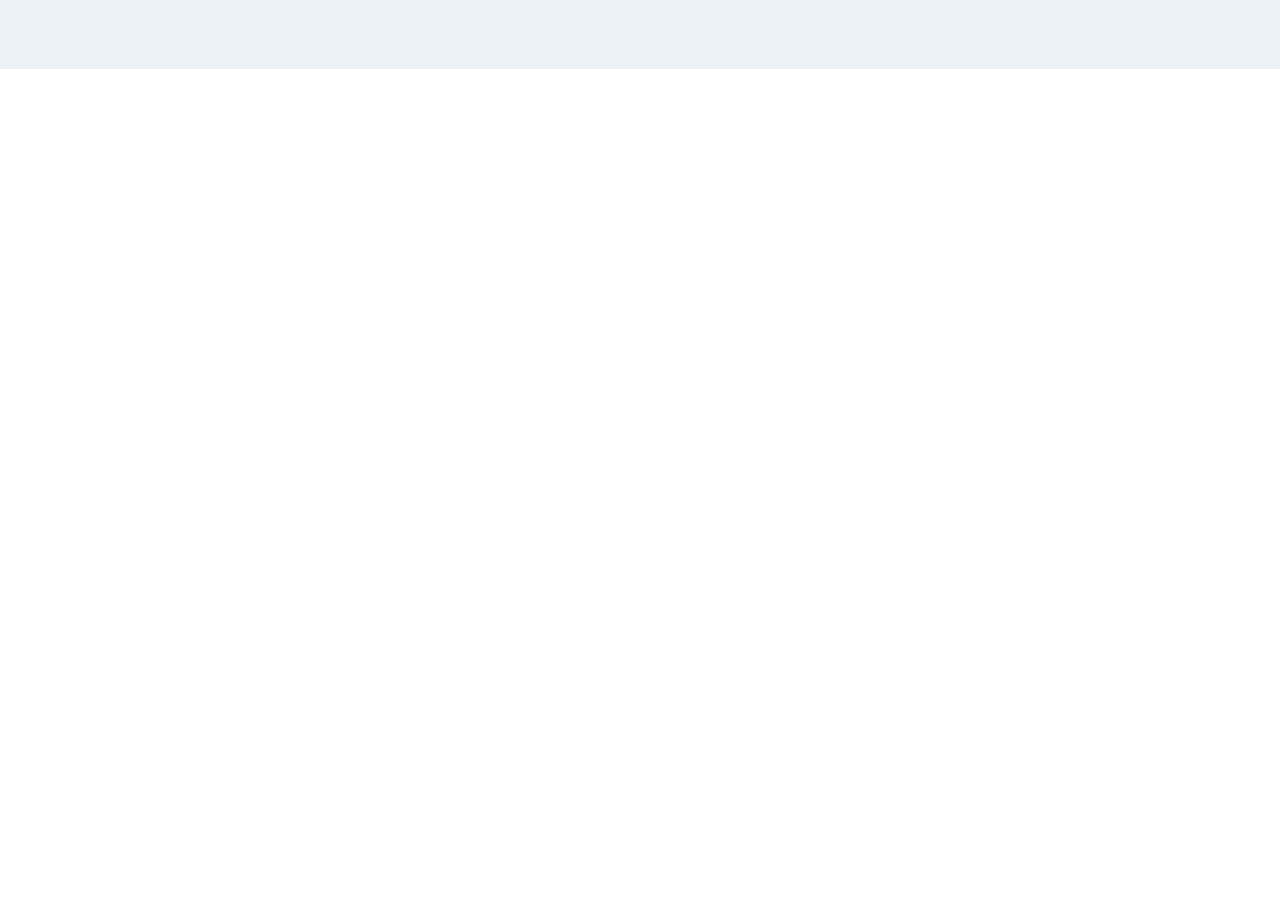
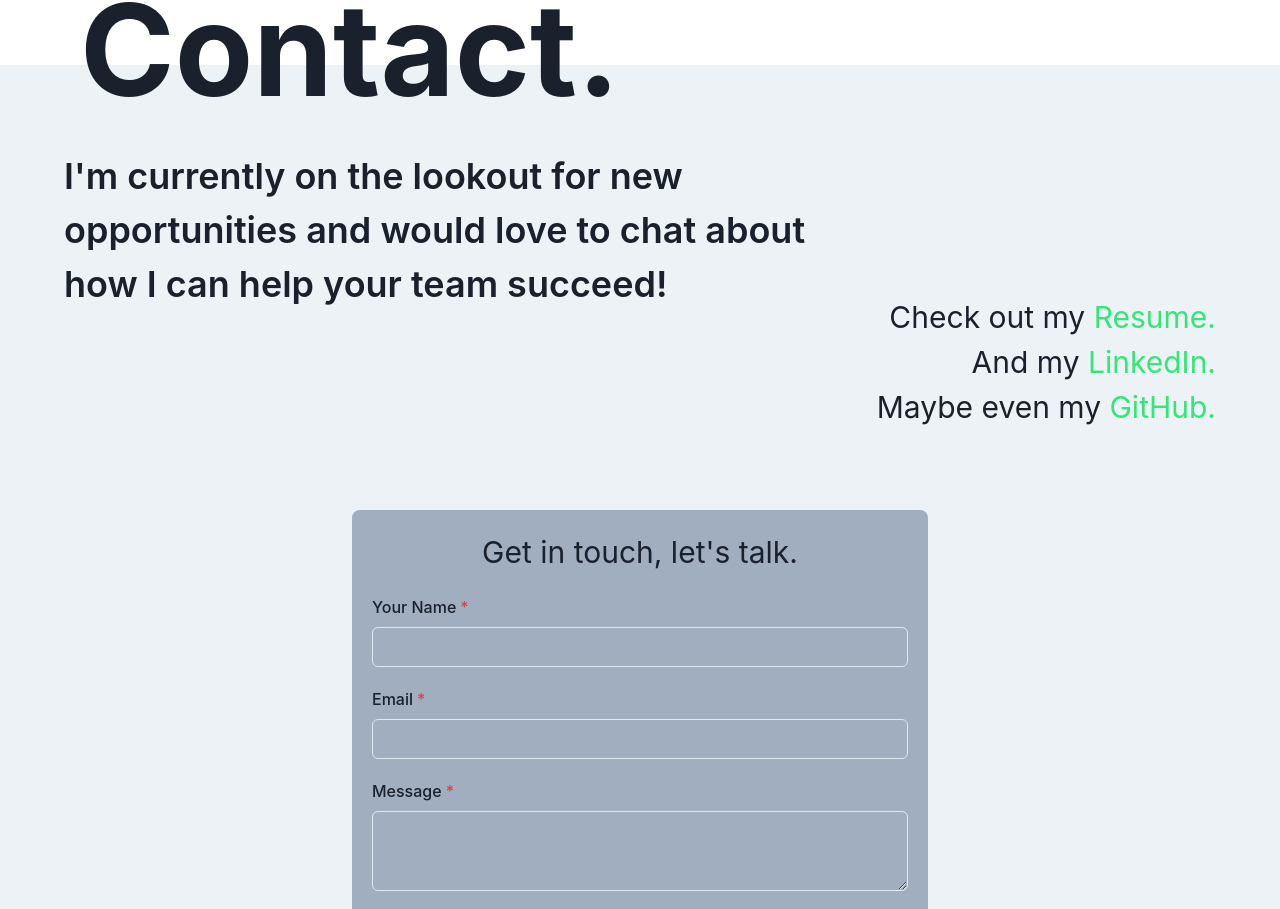
Before and after one commit to GeoSauer/geortfolio-next, a Next.js app: page /contact in a window 1280 px wide. Shown: the part 315-1224 px from the top of the page. Before the commit the page ends 800 px from the top, so only its background shows below. Built offline with nearby package versions, Linux system fonts and the light colour scheme.

Commit message:
added Contact and fixed small layout error

```diff
--- a/components/About.js
+++ b/components/About.js
@@ -49,7 +49,6 @@ export default function About() {
             columns={{ base: 3, md: 5 }}
             spacingY={{ base: 5, md: 20 }}
             justifyItems={"center"}
-            pb={20}
           >
             {myData.about.techStack?.map((tech, idx) => (
               <Image key={idx} src={tech.imageUrl} alt={tech.name} width={80} height={80} />
--- a/components/Contact.js
+++ b/components/Contact.js
@@ -1,5 +1,100 @@
-import React from "react";
+import PageHeading from "./PageHeading";
+import PageBody from "./PageBody";
+import myData from "@/data";
+import {
+  Flex,
+  Link as ChakraLink,
+  Text,
+  VStack,
+  Box,
+  Input,
+  Textarea,
+  FormControl,
+  FormLabel,
+  Container,
+  Button,
+} from "@chakra-ui/react";
 
 export default function Contact() {
-  return <div>Contact</div>;
+  const textStyles = {
+    as: "p",
+    fontSize: { base: "2xl", md: "3xl" },
+    px: { base: 8, md: 0 },
+  };
+
+  const color = myData.colors[3];
+
+  return (
+    <>
+      <PageHeading>Contact.</PageHeading>
+
+      <PageBody>
+        <Flex
+          direction={{ base: "column", md: "row" }}
+          sx={textStyles}
+          justify={"space-between"}
+          mb={{ base: 10, md: 20 }}
+        >
+          <Box maxWidth={{ md: "60vw" }} pt={1}>
+            <Text fontWeight={"semibold"} fontSize={{ base: "3xl", md: "4xl" }}>
+              {myData.contact.title}
+            </Text>
+          </Box>
+          <VStack align={{ base: "start", md: "end" }} pt={{ base: 10, md: 150 }} spacing={0}>
+            {/* <Text>
+              Send me an{" "}
+              <ChakraLink href="" color={color} isExternal>
+                email.
+              </ChakraLink>
+            </Text> */}
+            <Text>
+              Check out my{" "}
+              <ChakraLink href="" color={color} isExternal>
+                Resume.
+              </ChakraLink>
+            </Text>
+            <Text>
+              And my{" "}
+              <ChakraLink href={myData.socialUrls.linkedIn} color={color} isExternal>
+                LinkedIn.
+              </ChakraLink>
+            </Text>
+            <Text>
+              Maybe even my{" "}
+              <ChakraLink href={myData.socialUrls.github} color={color} isExternal>
+                GitHub.
+              </ChakraLink>
+            </Text>
+          </VStack>
+        </Flex>
+        <Container
+          maxWidth={"xl"}
+          p={5}
+          align={"center"}
+          bg={"gray.400"}
+          _dark={{ bg: "gray.800" }}
+          rounded={{ md: "lg" }}
+        >
+          <VStack spacing={5}>
+            <Text sx={textStyles}>Get in touch, let's talk.</Text>
+            <FormControl isRequired>
+              <FormLabel>Your Name</FormLabel>
+              <Input type="text" />
+            </FormControl>
+            <FormControl isRequired>
+              <FormLabel>Email</FormLabel>
+              <Input type="email" />
+            </FormControl>
+            <FormControl isRequired>
+              <FormLabel>Message</FormLabel>
+              <Textarea />
+            </FormControl>
+            <FormControl>
+              <Button type="submit">Send Message</Button>
+            </FormControl>
+          </VStack>
+        </Container>
+      </PageBody>
+    </>
+  );
 }
--- a/components/Footer.js
+++ b/components/Footer.js
@@ -17,7 +17,7 @@ export default function Footer() {
   const bg = useColorModeValue("gray.100", "gray.900");
 
   return (
-    <Box bg={bg}>
+    <Box bg={bg} pt={20}>
       <Divider maxW={"6xl"} mx={"auto"} sx={{ borderWidth: "1px" }} />
       <Container
         as="footer"
--- a/components/MyJourney.js
+++ b/components/MyJourney.js
@@ -9,7 +9,7 @@ export default function MyJourney() {
     <>
       <PageHeading>My Journey.</PageHeading>
       <PageBody>
-        <VStack maxWidth={"xl"} mx={"auto"} py={20}>
+        <VStack maxWidth={"xl"} mx={"auto"} pt={20}>
           {myData.experience.map((exp, idx) => (
             <Fragment key={idx}>
               <JourneyCard
--- a/components/Projects.js
+++ b/components/Projects.js
@@ -11,7 +11,7 @@ export default function Projects() {
       <PageHeading>Projects.</PageHeading>
 
       <PageBody>
-        <SimpleGrid columns={{ base: 1, md: 2 }} pb={20} gap={8} py={{ md: 10 }}>
+        <SimpleGrid columns={{ base: 1, md: 2 }} gap={8} pt={{ md: 10 }}>
           {myData.projects?.map((project, idx) => (
             <Fragment key={idx}>
               <ChakraLink href={project.link} isExternal>
--- a/data.js
+++ b/data.js
@@ -7,11 +7,13 @@ const myData = {
   address: "Loveland, Colorado, USA",
   colors: ["#F4743B", "#55c1FF", "#5438DC", "#32E875"],
   descriptors: ["Engineer.", "Sculptor.", "Maker.", "Nerd."],
+
   featuredProject: {
     title: "Grimoire for the Modern Mage",
     link: "https://grimoire-for-the-modern-mage.netlify.app/welcome",
     imageUrl: "/gmm-walkthrough.webp",
   },
+
   projects: [
     {
       title: "Grimoire for the Modern Mage",
@@ -56,6 +58,7 @@ const myData = {
       imageUrl: "/for(dummyofdummies).png",
     },
   ],
+
   about: {
     title:
       "I'm a software engineer that loves building responsive and accessible web-based products with clean, verbose code.",
@@ -134,6 +137,7 @@ const myData = {
       },
     ],
   },
+
   experience: [
     {
       title: "Founder and Developer",
@@ -236,8 +240,14 @@ const myData = {
       ],
     },
   ],
-  resumeUrl: "",
+
+  contact: {
+    title:
+      "I'm currently on the lookout for new opportunities and would love to chat about how I can help your team succeed!",
+  },
+
   socialUrls: {
+    resumeUrl: "",
     linkedIn: "https://www.linkedin.com/in/geosauer/",
     github: "https://github.com/GeoSauer",
     portfolio: "https://geosauer.com/",
```
